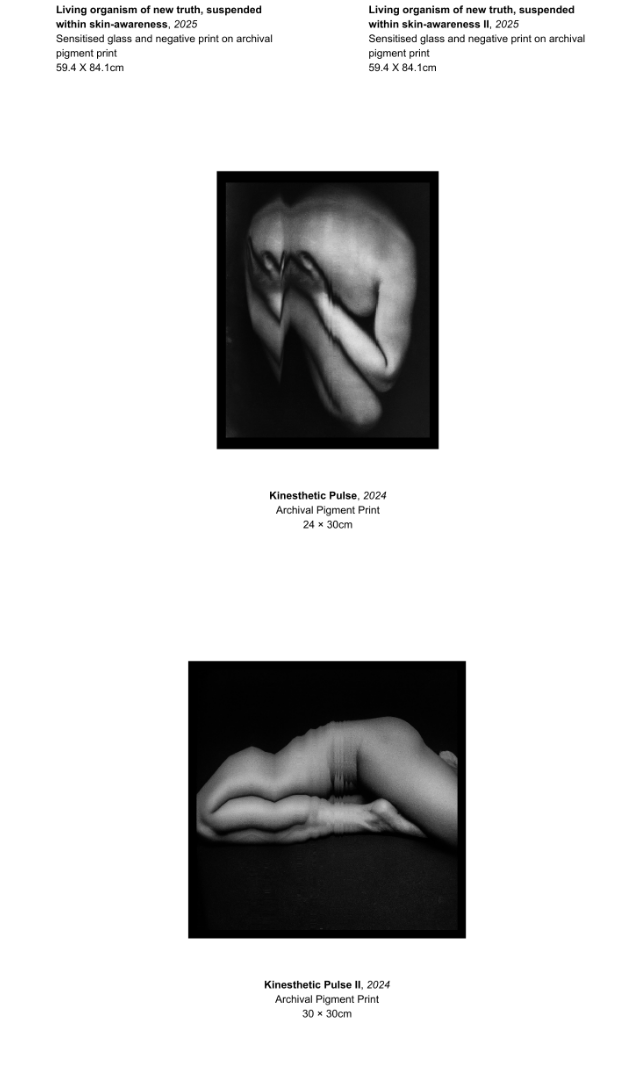
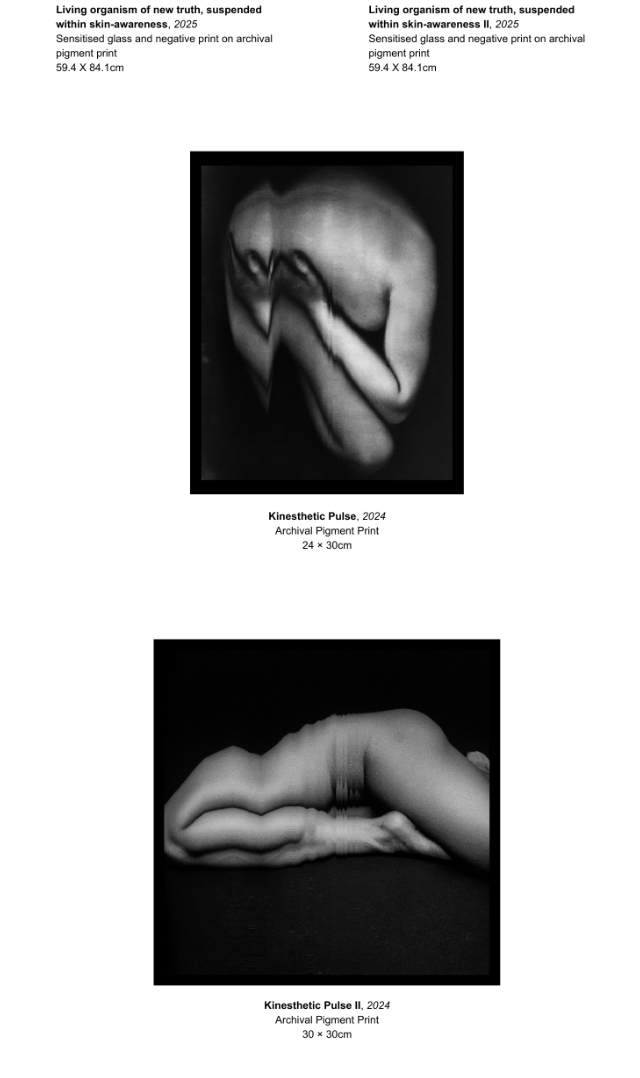
Before and after one commit to jjjenoh/dhdpdms, a plain HTML site: page works.html in a window 1280 px wide. Shown: the part 1620-2698 px from the top of the page, without its empty margins (313-953 px from the left). Drawn offline with Linux system fonts and the light colour scheme.

Commit message:
Update works.html

```diff
--- a/works.html
+++ b/works.html
@@ -38,9 +38,9 @@
 <br><br><br>
 <img src="https://raw.githubusercontent.com/jjjenoh/dhdpdms/refs/heads/main/Re%20Living%20Organism%20of%20New%20Truth.png">
 <br><br><br>
-<img src="https://raw.githubusercontent.com/jjjenoh/dhdpdms/refs/heads/main/Re%20Re%20Kinesthetic%20Pulse.png">
+<img src="https://raw.githubusercontent.com/jjjenoh/dhdpdms/refs/heads/main/Re%20Re%20Re%20Kinesthetic%20Pulse.png">
 <br><br><br>
-<img src="https://raw.githubusercontent.com/jjjenoh/dhdpdms/refs/heads/main/Re%20Re%20Kinesthetic%20Pulse%20II.png">
+<img src="https://raw.githubusercontent.com/jjjenoh/dhdpdms/refs/heads/main/Re%20Re%20Re%20Kinesthetic%20Pulse%20II.png">
 
 <br><br><br>
 
```
